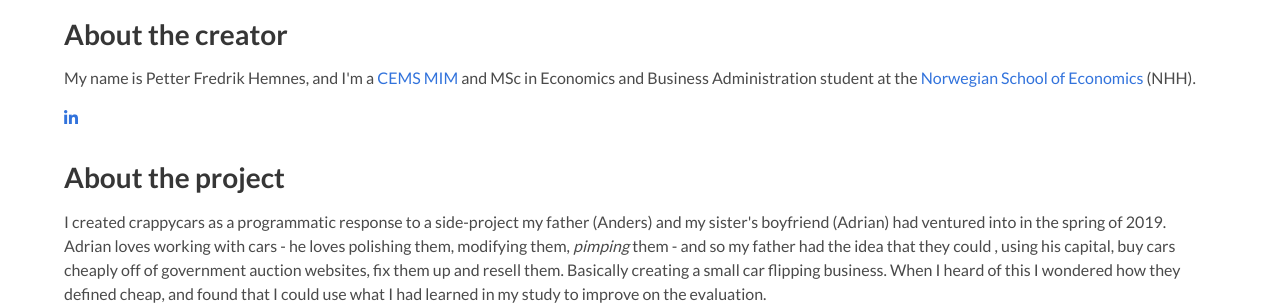
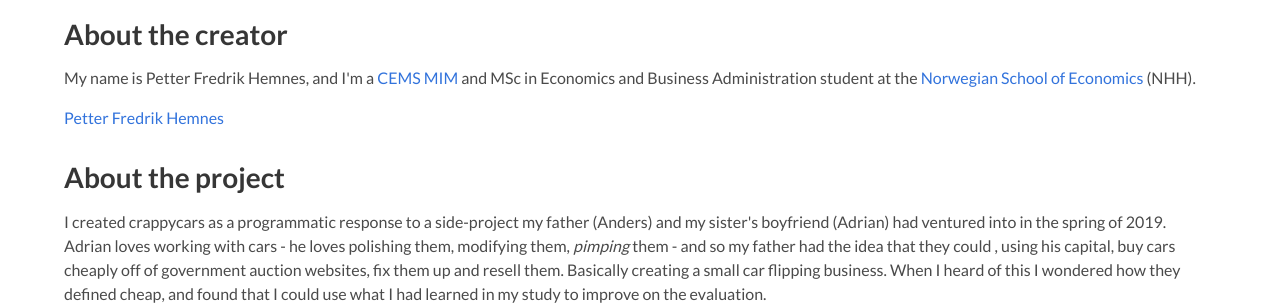
Before and after one commit to Prayanthem/django_cars, a Django app: page /cars/about-us/ in a window 1280 px wide; the page is wider, and only the part inside the window is pictured. Shown: the part 149-456 px from the top of that part. Run offline with Django 3.2, Linux system fonts and the light colour scheme; some libraries are stand-ins or nearby versions.

Commit message:
updated contacts and spiders

```diff
--- a/cars/templates/cars/about.html
+++ b/cars/templates/cars/about.html
@@ -11,7 +11,8 @@
                     My name is Petter Fredrik Hemnes, and I'm a <a href='https://www.cems.org/'>CEMS MIM</a> and
                     MSc in Economics and Business Administration student at the <a href='https://www.nhh.no/'>Norwegian School of Economics</a> (NHH).
                 </p>
-            <a href="https://www.linkedin.com/in/petter-fredrik-hemnes-a09692147/"><i class="fab fa-linkedin-in"></i></a>
+                <script type="text/javascript" src="https://platform.linkedin.com/badges/js/profile.js" async defer></script>
+                <div class="LI-profile-badge"  data-version="v1" data-size="medium" data-locale="no_NO" data-type="horizontal" data-theme="light" data-vanity="petter-fredrik-hemnes-a09692147"><a class="LI-simple-link" href='https://no.linkedin.com/in/petter-fredrik-hemnes-a09692147?trk=profile-badge'>Petter Fredrik Hemnes</a></div>
             <h2>About the project</h2>
                 <p>
                     I created crappycars as a programmatic response to a side-project my father (Anders) and my sister's boyfriend (Adrian) had ventured into in the spring of 2019.
```
